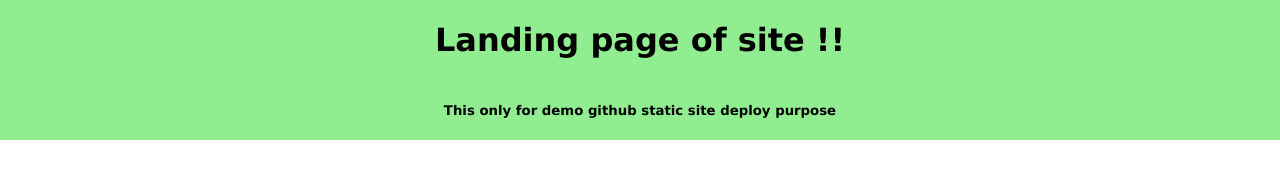
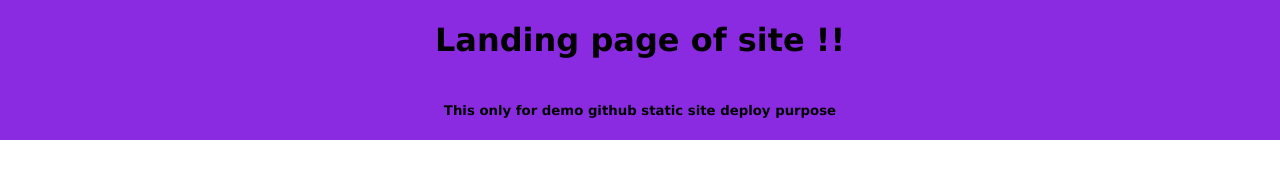
Before and after one commit to Pasupathi21/Static-site, a website: page index.html in a window 1280 px wide. Drawn offline with Linux system fonts and the light colour scheme.

Commit message:
bg color

```diff
--- a/src/index.css
+++ b/src/index.css
@@ -13,5 +13,5 @@
     align-items: center;
     flex-direction: column;
     height: 100%;
-    background-color: lightgreen
+    background-color: blueviolet
 }
```
